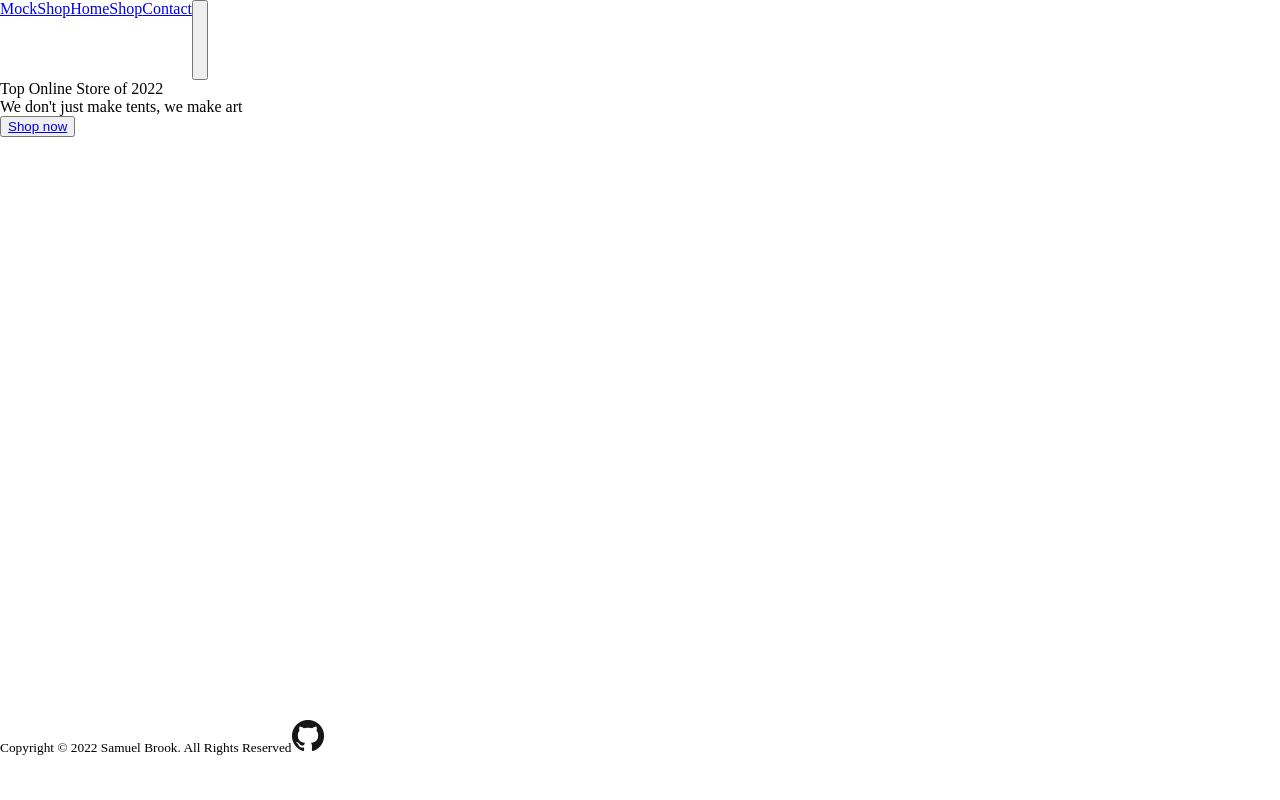
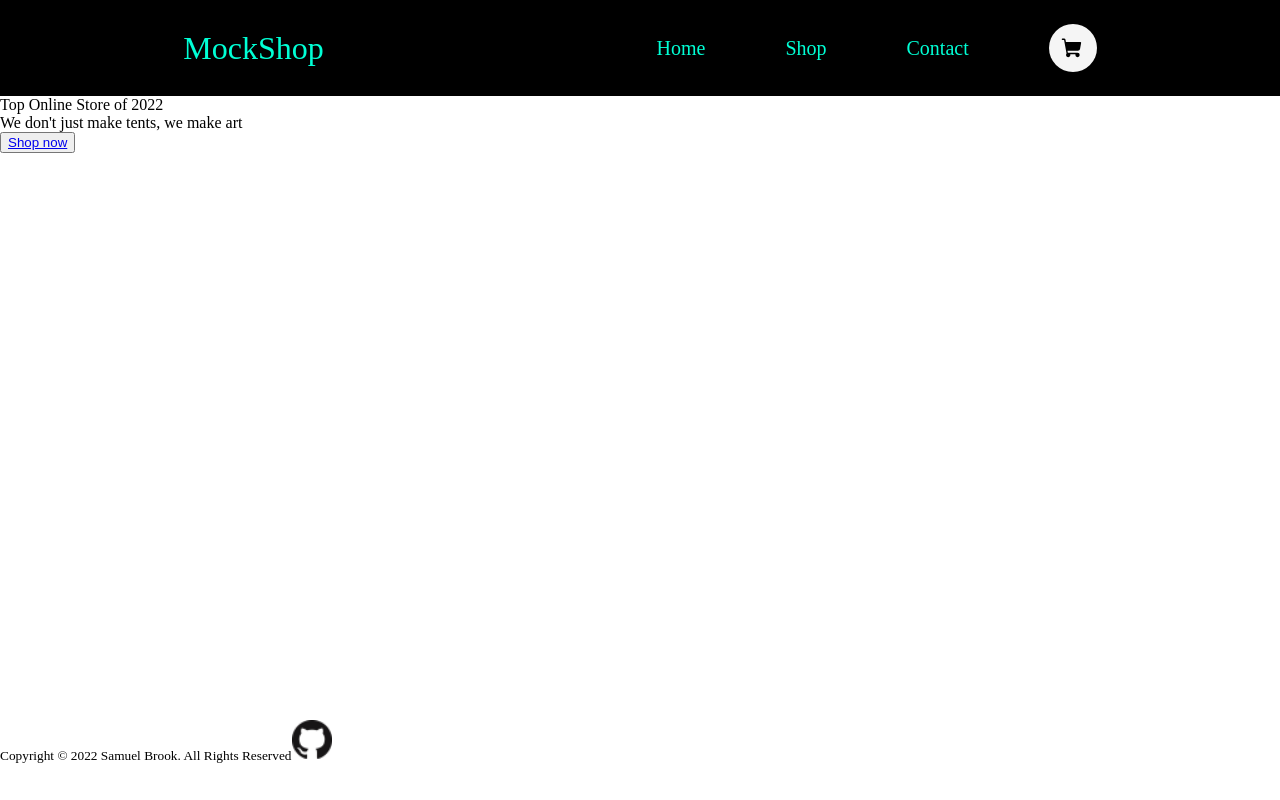
Before and after one commit to SamuelBrook/shopping-cart, a React (Create React App) app: page / in a window 1280 px wide. Built offline with nearby package versions, Linux system fonts and the light colour scheme.

Commit message:
Add styling and format nav bar

```diff
--- a/src/components/Home.js
+++ b/src/components/Home.js
@@ -7,7 +7,7 @@ function Home() {
       <div>
         <div>Top Online Store of 2022</div>
         <div>We don't just make tents, we make art</div>
-        <button>
+        <button className="shop-link">
           <Link to="/shop">Shop now</Link>
         </button>
       </div>
--- a/src/styles/Home.css
+++ b/src/styles/Home.css
@@ -1,3 +1,7 @@
 main {
   flex: auto;
 }
+
+.shop-link {
+  color: white;
+}
--- a/src/styles/Nav.css
+++ b/src/styles/Nav.css
@@ -1,10 +1,42 @@
 header {
-  height: 10vh;
+  height: 12vh;
   display: flex;
   flex-direction: row;
+  background-color: black;
+  justify-content: center;
+  align-items: center;
+  gap: 26vw;
+}
+
+header a {
+  text-decoration: none;
+  color: rgb(0, 255, 213);
 }
 
 nav {
   display: flex;
   flex-direction: row;
+  justify-content: center;
+  align-items: center;
+  gap: 10vh;
+  font-size: 2.5vh;
 }
+
+.navBar-header {
+  font-size: 4vh;
+}
+
+.navBar-shoppingCart {
+  height: 6vh;
+  width: 6vh;
+  border-radius: 100%;
+  border-style: none;
+  background-color: whitesmoke;
+  display: flex;
+  justify-content: center;
+  align-items: center;
+}
+
+img {
+  height: 50%;
+}
```
